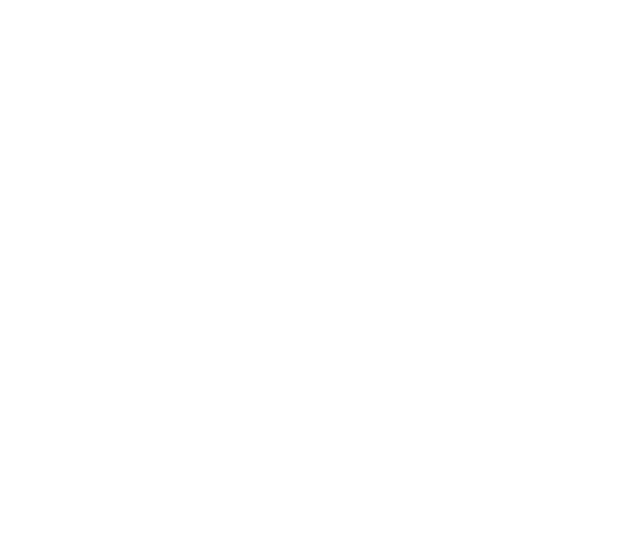
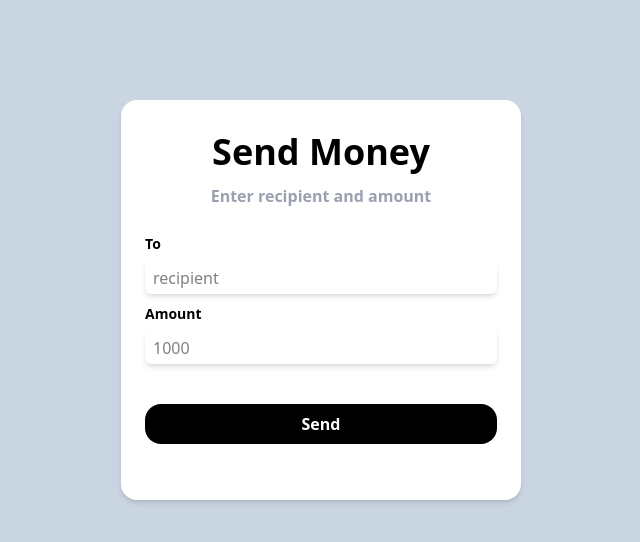
Before and after one commit to sanemi07/90-daysmern-devops, a React app in the folder week8/paymentapp/frontend/: page /transfer in a window 1280 px wide. Shown: the top 542 px of the page, without its empty margins (319-959 px from the left). Built offline with nearby package versions, Linux system fonts and the light colour scheme; the HTML template or start-up script is replaced by a standard one.

Commit message:
feat(frontend): add transfer UI and dashboard balance integration; refresh README

```diff
--- a/week8/paymentapp/frontend/src/components/Balance.jsx
+++ b/week8/paymentapp/frontend/src/components/Balance.jsx
@@ -1,11 +1,26 @@
-import React from 'react'
+import React, { useEffect, useState } from 'react'
+import axios from 'axios'
 
 const Balance = () => {
-  return (
-    <div className='font-bold text-2xl' >
-      Your Balance Rs 10000
-    </div>
-  )
+  const [balance, setBalance] = useState(0)
+
+  useEffect(() => {
+    const fetchBalance = async () => {
+      const token = localStorage.getItem('token')
+      console.log(token)
+      const response = await axios.get(
+        'http://localhost:3000/api/v1/accounts/getbalance',
+        {
+          headers: { Authorization: `Bearer ${token}` }
+        }
+      )
+      setBalance(response.data.balance) // adjust key based on backend response
+    }
+
+    fetchBalance()
+  }, [balance])
+
+  return <div className='font-bold text-2xl'>Your Balance Rs {balance}</div>
 }
 
 export default Balance
--- a/week8/paymentapp/frontend/src/components/Button.jsx
+++ b/week8/paymentapp/frontend/src/components/Button.jsx
@@ -3,7 +3,8 @@
 const Button = ({label,onClick}) => {
   return (
     <div>
-     <button  onClick={onClick}  className='bg-black text-white font-semibold w-full  rounded-2xl p-2 hover:shadow-2xl '>{label}</button>
+     <button  onClick={onClick}  className='bg-black text-white font-semibold w-full
+      rounded-2xl p-2 hover:shadow-2xl '>{label}</button>
     </div>
   )
 }
--- /dev/null
+++ b/week8/paymentapp/frontend/src/components/SendMoney.jsx
@@ -0,0 +1,46 @@
+import React, { useState } from 'react'
+import Heading from '../components/Heading'
+import SubHeading from '../components/SubHeading'
+import InputBox from './InputBox'
+import Button from './Button'
+
+const SendMoney = () => {
+  const [to, setTo] = useState('')
+  const [amount, setAmount] = useState('')
+
+  return (
+    <div className='bg-slate-300 flex h-screen justify-center p-25'>
+      <div className='flex flex-col bg-white p-6 shadow-md rounded-2xl h-100 w-100'>
+        <Heading label={'Send Money'} />
+        <SubHeading label={'Enter recipient and amount'} />
+
+        <InputBox
+          label={'To'}
+          placeHolder={'recipient'}
+          onChange={(e) => {
+            setTo(e.target.value)
+          }}
+        />
+
+        <InputBox
+          label={'Amount'}
+          placeHolder={'1000'}
+          onChange={(e) => {
+            setAmount(e.target.value)
+          }}
+        />
+
+        <div className='mt-10'>
+          <Button
+            label={'Send'}
+            onClick={() => {
+              console.log({ to, amount })
+            }}
+          />
+        </div>
+      </div>
+    </div>
+  )
+}
+
+export default SendMoney
--- a/week8/paymentapp/frontend/src/components/Users.jsx
+++ b/week8/paymentapp/frontend/src/components/Users.jsx
@@ -1,13 +1,40 @@
-import React from 'react'
+import React, { useState } from 'react'
+
 
 const Users = () => {
+  const [filter,setFilter]=useState('')
+  const [users,setUsers]=useState([])
   return (
-    <div>
+    <div className='flex flex-col p-4'>
+      <div className='font-bold text-2xl '>Users</div>
+      <input onChange={(e)=>{
+        setFilter(e.target.value)
+      }} placeholder='search' className='shadow rounded-md p-2 mt-2'></input>
+      <div className='mt-4'>
+        <User></User>
+      </div>
+
+
 
     </div>
   )
 }
-const  user = ()=>{
+const  User = ({user})=>{
+  return(
+    <>
+    <div className='flex justify-between'>
+      <div className='flex  p-2'>
+        <div className=' flex justify-center bg-slate-400 rounded-full h-10 w-10 text-white pt-2 '>h</div>
+        <div className='font-md p-2  '>harkirat Singh</div>
+      </div>
+      <button className='bg-black text-white font-semibold
+      rounded-2xl p-2 h-10 w-25 hover:shadow-2xl '>Send </button>
+
+    </div>
+
+
+    </>
+  )
 
 }
 
--- a/week8/paymentapp/frontend/src/pages/DashBoard.jsx
+++ b/week8/paymentapp/frontend/src/pages/DashBoard.jsx
@@ -1,6 +1,7 @@
 import React from 'react'
 import Appbar from '../components/Appbar'
 import Balance from '../components/Balance'
+import Users from '../components/Users'
 
 const DashBoard = () => {
   return (
@@ -9,6 +10,7 @@
       <div className='mt-2 p-4'>
         <Balance></Balance>
       </div>
+      <Users></Users>
     </div>
   )
 }
--- a/week8/paymentapp/frontend/src/pages/Transfer.jsx
+++ b/week8/paymentapp/frontend/src/pages/Transfer.jsx
@@ -1,9 +1,10 @@
 import React from 'react'
+import SendMoney from '../components/SendMoney'
 
 const Transfer = () => {
   return (
     <div>
-
+      <SendMoney></SendMoney>
     </div>
   )
 }
```
Also changed, not shown: 1 other file (tests, documents, lock files or other folders).
